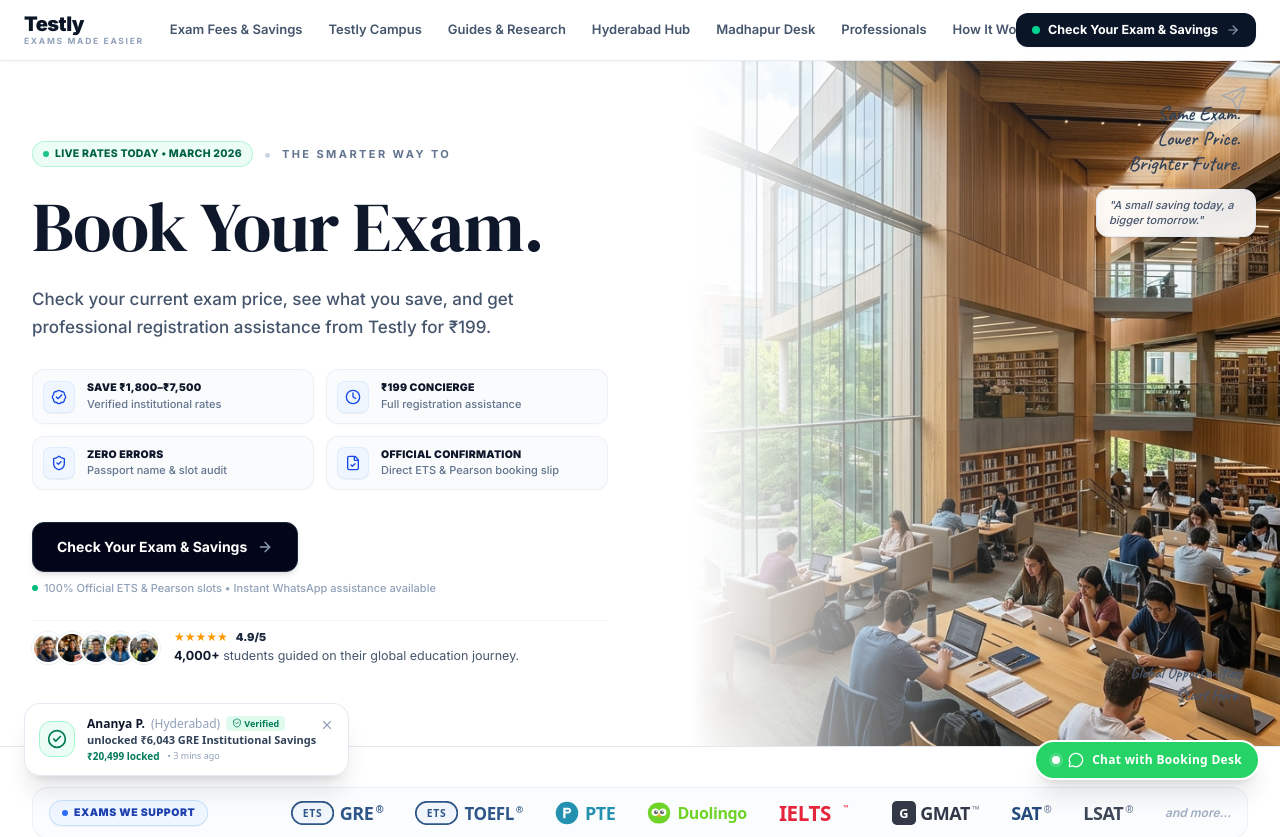
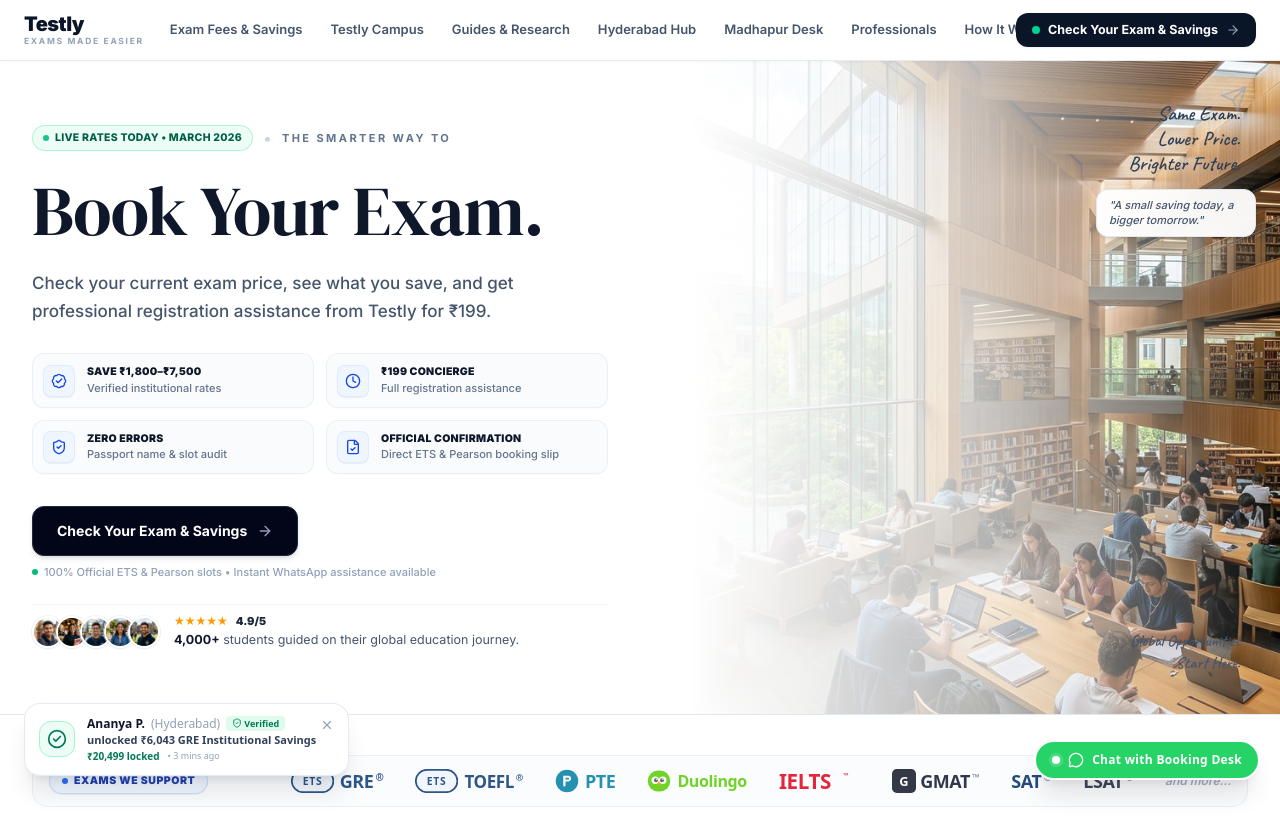
Before and after one commit to rahulbathula04/testly, a React (Vite) app: page / in a window 1280 px wide. Shown: the top 837 px of the page. Built offline with nearby package versions, Linux system fonts and the light colour scheme.

Commit message:
fix: enforce zero-overflow clip and responsive navbar breakpoints for fixed screen display

```diff
--- a/src/components/Hero.jsx
+++ b/src/components/Hero.jsx
@@ -21,37 +21,37 @@
     <section className="relative bg-white border-b border-slate-200 overflow-hidden min-h-[520px] w-full max-w-full">
 
       {/* ── Right-side photo panel ── */}
-      <div className="absolute inset-y-0 right-0 w-[46%] hidden lg:block">
+      <div className="absolute inset-y-0 right-0 w-[42%] xl:w-[46%] hidden lg:block overflow-hidden pointer-events-none">
         <div
           className="absolute inset-0 bg-cover bg-center"
           style={{ backgroundImage: `url('/assets/images/global-university-campus.jpg')` }}
         />
-        {/* fade left edge */}
-        <div className="absolute inset-0 bg-gradient-to-r from-white via-white/10 to-transparent" />
+        {/* fade left edge - softer gradient to protect text on laptop widths */}
+        <div className="absolute inset-0 bg-gradient-to-r from-white via-white/70 to-transparent z-10 w-full" />
 
         {/* Top-right airplane */}
-        <div className="absolute top-6 right-8 text-slate-400 opacity-60">
+        <div className="absolute top-6 right-8 text-slate-400 opacity-60 z-20">
           <svg width="28" height="28" viewBox="0 0 24 24" fill="none" stroke="currentColor" strokeWidth="1.5">
             <path d="M22 2L11 13M22 2L15 22l-4-9-9-4 19-7z" />
           </svg>
         </div>
 
         {/* Handwritten overlay — "Same Exam. Lower Price. Brighter Future." */}
-        <div className="absolute top-10 right-10 text-right">
+        <div className="absolute top-10 right-10 text-right z-20">
           <p className="font-['Caveat'] text-xl text-slate-700 leading-tight">
             Same Exam.<br />Lower Price.<br />Brighter Future.
           </p>
         </div>
 
         {/* Bottom-left on photo — "Global Opportunities Start Here" */}
-        <div className="absolute bottom-10 right-10 text-right">
+        <div className="absolute bottom-10 right-10 text-right z-20">
           <p className="font-['Caveat'] text-base text-slate-600 leading-snug">
             Global Opportunities<br />Start Here.
           </p>
         </div>
 
         {/* Quote bubble */}
-        <div className="absolute top-32 right-6 bg-white/90 backdrop-blur-sm border border-slate-200 rounded-xl px-3 py-2 max-w-[160px] shadow-sm">
+        <div className="absolute top-32 right-6 bg-white/95 backdrop-blur-sm border border-slate-200 rounded-xl px-3 py-2 max-w-[160px] shadow-sm z-20">
           <p className="text-[11px] text-slate-600 font-medium italic leading-snug">
             "A small saving today, a bigger tomorrow."
           </p>
@@ -59,8 +59,8 @@
       </div>
 
       {/* ── Left content ── */}
-      <div className="relative max-w-7xl mx-auto px-4 sm:px-6 lg:px-8 py-14 md:py-20">
-        <div className="max-w-xl space-y-6">
+      <div className="relative max-w-7xl mx-auto px-4 sm:px-6 lg:px-8 py-12 md:py-16">
+        <div className="max-w-lg xl:max-w-xl space-y-6 relative z-20">
 
           {/* Live Badge & Pre-headline */}
           <div className="flex flex-wrap items-center gap-2.5">
--- a/src/components/Navbar.jsx
+++ b/src/components/Navbar.jsx
@@ -57,14 +57,14 @@
           </div>
         </a>
 
-        {/* ── Desktop Nav Items (Exact Reference Match: Compact, Fits 1024px+) ── */}
-        <nav className="hidden lg:flex items-center gap-0.5 xl:gap-1.5 shrink min-w-0">
+        {/* ── Desktop Nav Items (Fits comfortably on xl+ 1280px+) ── */}
+        <nav className="hidden xl:flex items-center gap-1 xl:gap-2 shrink min-w-0">
           {NAV_ITEMS.map((item) => (
             <a
               key={item.label}
               href={item.href}
               onClick={(e) => handleClick(e, item.href)}
-              className="text-[11.5px] xl:text-[13px] font-semibold text-slate-600 hover:text-slate-950 hover:bg-slate-100/70 px-1.5 xl:px-2.5 py-1.5 rounded-lg transition-all whitespace-nowrap"
+              className="text-[12px] xl:text-[13px] font-semibold text-slate-600 hover:text-slate-950 hover:bg-slate-100/70 px-2 xl:px-2.5 py-1.5 rounded-lg transition-all whitespace-nowrap"
             >
               {item.label}
             </a>
@@ -72,7 +72,7 @@
         </nav>
 
         {/* ── Right-Side Premium CTA ── */}
-        <div className="hidden lg:flex items-center shrink-0">
+        <div className="hidden sm:flex items-center shrink-0">
           <button
             onClick={() => onOpenBooking('GRE')}
             className="group relative inline-flex items-center gap-2 bg-[#0B1528] hover:bg-slate-900 text-white text-[11.5px] xl:text-[12.5px] font-bold px-3.5 xl:px-4 py-2 rounded-xl shadow-xs hover:shadow-md transition-all duration-150 active:scale-[0.98] cursor-pointer whitespace-nowrap"
@@ -83,17 +83,17 @@
           </button>
         </div>
 
-        {/* ── Mobile Hamburger ── */}
-        <div className="lg:hidden flex items-center gap-2">
+        {/* ── Mobile & Tablet Hamburger (for <1280px) ── */}
+        <div className="xl:hidden flex items-center gap-2">
           <button
             onClick={() => onOpenBooking('GRE')}
-            className="bg-slate-950 text-white text-xs font-bold px-3 py-1.5 rounded-lg whitespace-nowrap shadow-xs cursor-pointer"
+            className="sm:hidden bg-slate-950 text-white text-xs font-bold px-3 py-1.5 rounded-lg whitespace-nowrap shadow-xs cursor-pointer"
           >
             Check Savings
           </button>
           <button
             onClick={() => setOpen(!open)}
-            className="p-1.5 text-slate-700 hover:text-slate-950 hover:bg-slate-100 rounded-lg transition-colors"
+            className="p-1.5 text-slate-700 hover:text-slate-950 hover:bg-slate-100 rounded-lg transition-colors cursor-pointer"
             aria-label="Toggle Navigation Menu"
           >
             {open ? <X className="w-5 h-5" /> : <Menu className="w-5 h-5" />}
@@ -102,9 +102,9 @@
 
       </div>
 
-      {/* ── Mobile Drawer (Glassmorphic) ── */}
+      {/* ── Mobile & Tablet Drawer (Glassmorphic) ── */}
       {open && (
-        <div className="lg:hidden bg-white/95 backdrop-blur-xl border-b border-slate-200 px-4 pt-2 pb-6 shadow-xl space-y-1 animate-in slide-in-from-top-2 duration-150">
+        <div className="xl:hidden bg-white/95 backdrop-blur-xl border-b border-slate-200 px-4 pt-2 pb-6 shadow-xl space-y-1 animate-in slide-in-from-top-2 duration-150">
           <div className="text-[10px] font-bold uppercase tracking-wider text-slate-400 px-2 py-1">
             Navigation Menu
           </div>
--- a/src/index.css
+++ b/src/index.css
@@ -23,16 +23,23 @@
   }
 }
 
-html, body {
-  overflow-x: hidden;
+html {
+  overflow-x: clip !important;
+  max-width: 100vw;
+  width: 100%;
+}
+
+body {
+  overflow-x: clip !important;
   max-width: 100vw;
   width: 100%;
   margin: 0;
   padding: 0;
+  position: relative;
 }
 
 #root {
-  overflow-x: hidden;
+  overflow-x: clip !important;
   max-width: 100%;
   width: 100%;
 }
```
